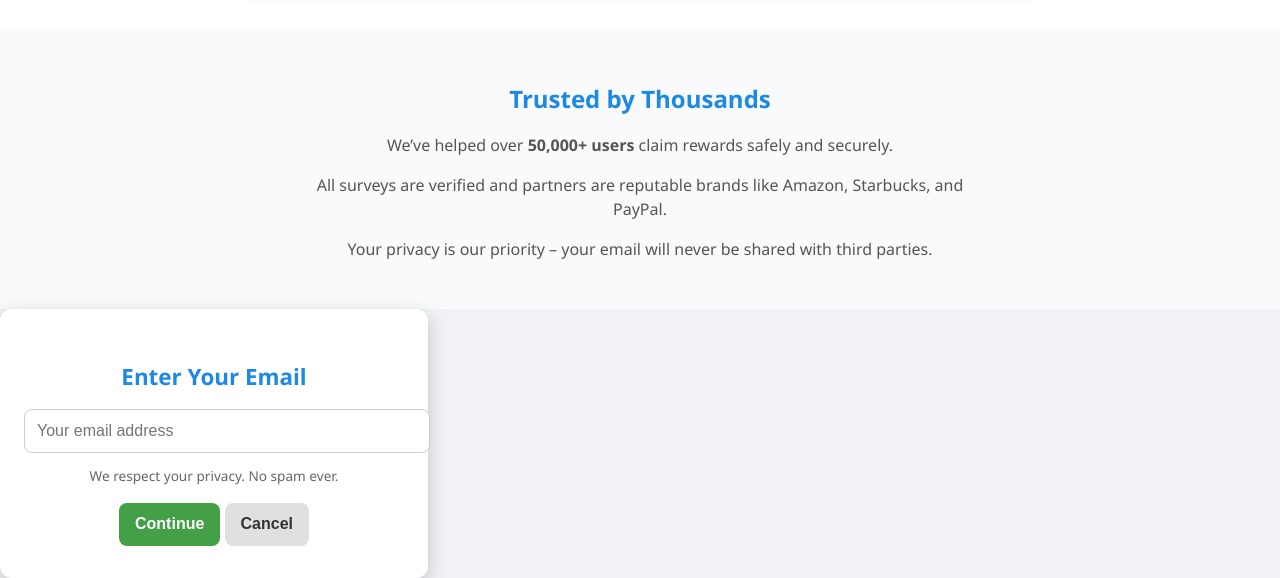
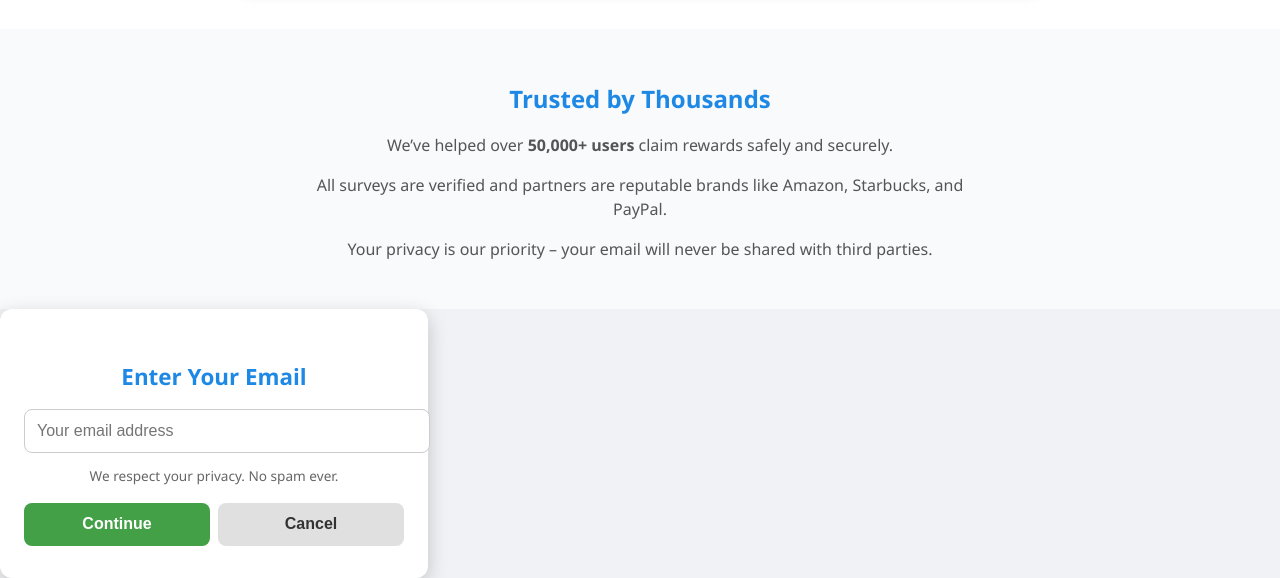
Before and after one commit to davidjhons14/surveyoffers, a plain HTML site: page index.html in a window 1280 px wide. Shown: the part 1935-2513 px from the top of the page. Drawn offline with Linux system fonts and the light colour scheme.

Commit message:
Update index.html

```diff
--- a/index.html
+++ b/index.html
@@ -361,12 +361,13 @@
     <h2>Enter Your Email</h2>
     <input type="email" id="popupEmail" placeholder="Your email address" required />
     <small>We respect your privacy. No spam ever.</small>
-    <div>
+    <div class="modal-buttons">
       <button class="submit-btn" onclick="submitEmail()">Continue</button>
       <button class="close-btn" onclick="closePopup()">Cancel</button>
     </div>
   </div>
 </div>
+
 
 <script>
   function openPopup() {
```
